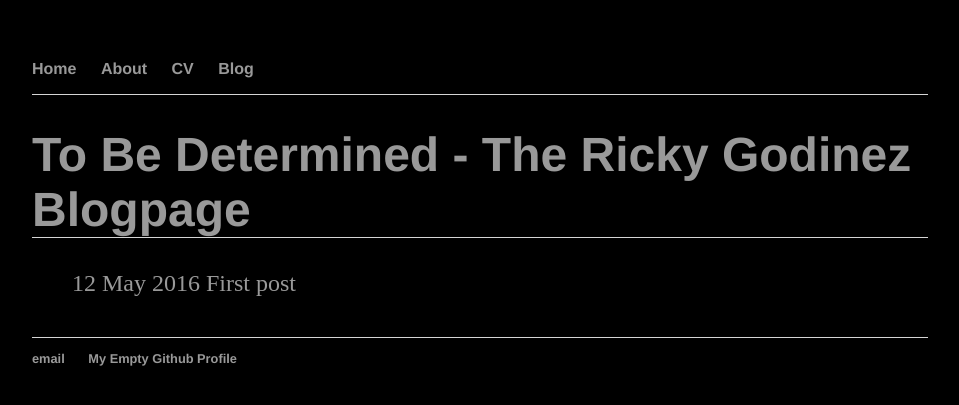
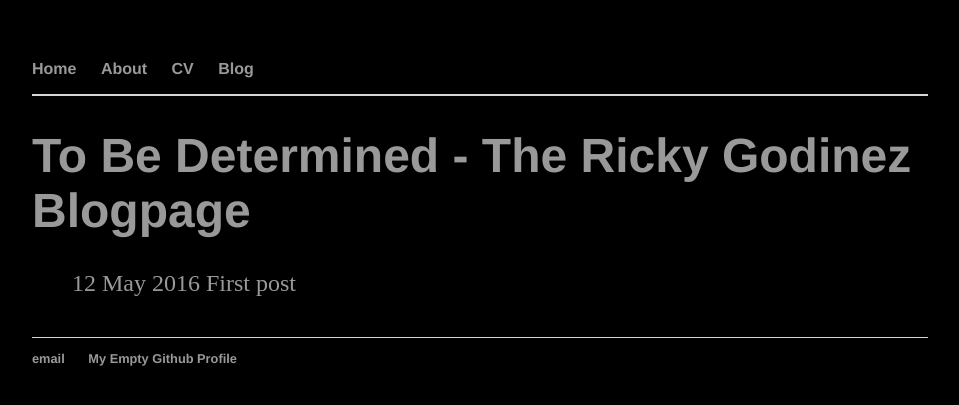
Before and after one commit to rgodinez/rgodinez.github.io, a Jekyll site: the page built from index.html, in a window 1280 px wide. Shown: the top 405 px of the page, without its empty margins (160-1119 px from the left). Built offline with Jekyll 4.4.1, drawn with Linux system fonts in a browser that asks for light colours.

Commit message:
Update main.css

```diff
--- a/stylesheets/main.css
+++ b/stylesheets/main.css
@@ -5,7 +5,7 @@ body {
     color: #999;
 }
 nav {
-    border-bottom: 1px solid #d5d5d5;
+    border-bottom: 2px solid #d5d5d5;
 }
 nav ul, footer ul {
     font-family:'Helvetica', 'Arial', 'Sans-Serif';
@@ -28,7 +28,6 @@ a:hover {
 h1 {
     font-size: 3em;
     font-family:'Helvetica', 'Arial', 'Sans-Serif';
-    border-bottom: 1px solid #d5d5d5;
 }
 p {
     font-size: 1.5em;
```
